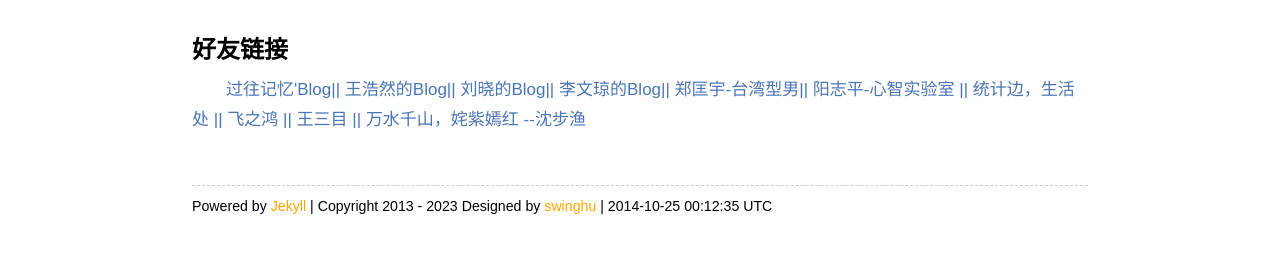
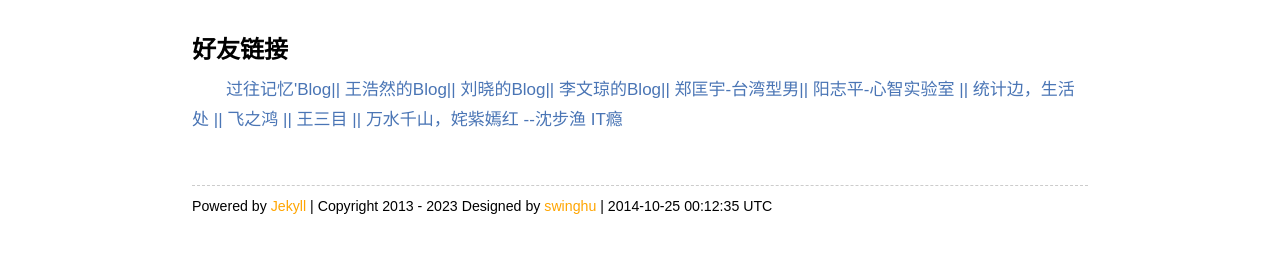
Before and after one commit to swinghu/swinghu.github.com, a Jekyll site: the page built from about.md, in a window 1280 px wide. Shown: the part 512-765 px from the top of the page. Built offline with Jekyll 4.4.1, drawn with Linux system fonts in a browser that asks for light colours.

Commit message:
add new linnk

```diff
--- a/about.md
+++ b/about.md
@@ -31,6 +31,7 @@ title: about
 			<a href="http://ycool.com/user/feizhihong" title="http://ycool.com/user/feizhihong" target="_blank"> 飞之鸿 ||</a>
 			<a href="http://wangsanmu.com/" title="http://wangsanmu.com/" target="_blank"> 王三目  ||</a>
 			<a href="http://tinsoldat.blog.163.com/" title="http://tinsoldat.blog.163.com/" target="_blank"> 万水千山，姹紫嫣红 --沈步渔 </a>
+			<a href="http://itindex.net/" title="http://itindex.net/" target="_blank"> IT瘾</a>
         </div>
    </dd>
 </dl>
```
